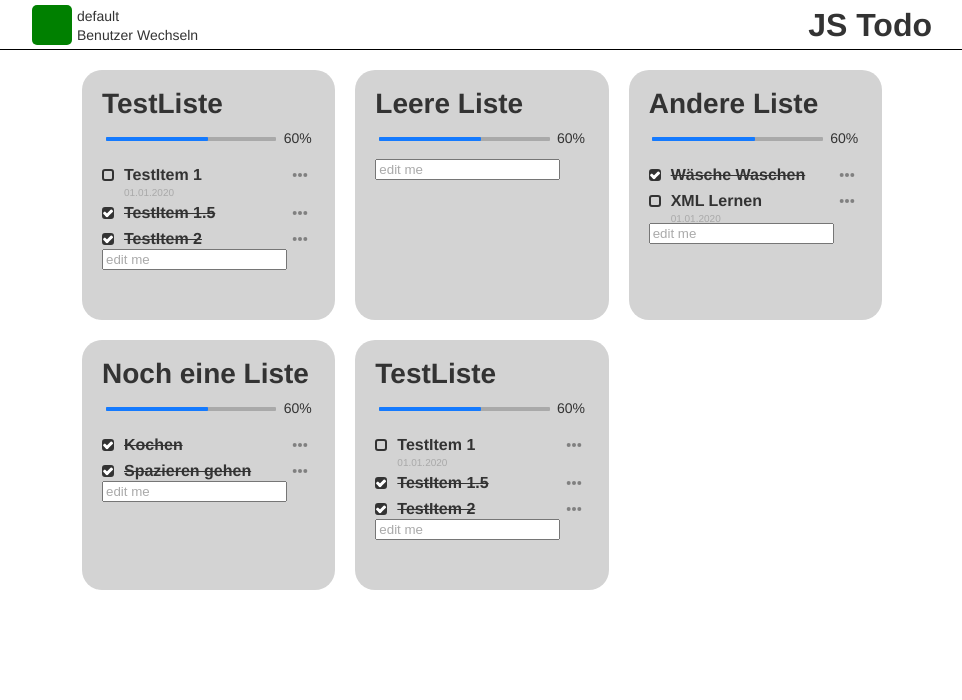
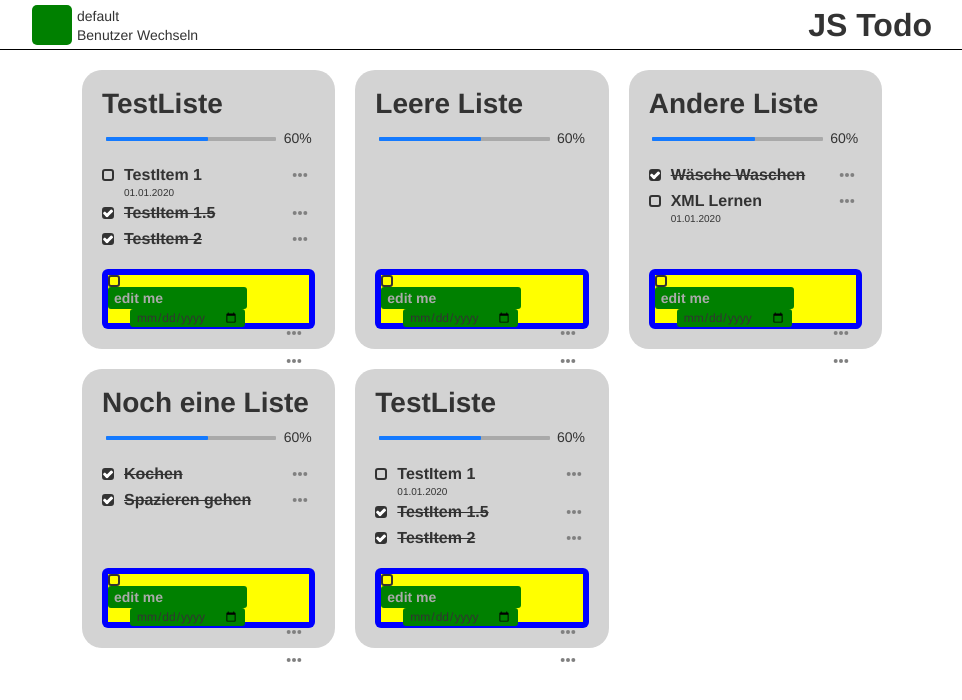
Before and after one commit to lucaschultz/jstodo, a Vue app in the folder client/: page / in a window 1280 px wide. Shown: the top 700 px of the page, without its empty margins (158-1120 px from the left). Built offline with nearby package versions, Linux system fonts and the light colour scheme.

Commit message:
Continued Working on ItemEditor component

```diff
--- a/client/public/style.css
+++ b/client/public/style.css
@@ -326,10 +326,11 @@ h1 {
   background: lightgrey;
   border-radius: 20px;
   padding: 20px;
+  min-height: 250px;
 }
 
 .todo-list-content {
-  min-height: 210px;
+  height: 100%;
   display: flex;
   flex-direction: column;
 }
@@ -369,7 +370,12 @@ h1 {
   border-radius: inherit;
 }
 
+.item-list {
+  margin-bottom: 20px;
+}
+
 /* Todo Item */
+
 
 .todo-item {
   display: flex;
@@ -445,7 +451,6 @@ input:checked ~ .item-name {
 
 .item-due {
   display: block;
-  color: darkgrey;
   font-size: 10px;
   margin-left: 22px;
   overflow: hidden;
@@ -485,3 +490,66 @@ input:checked ~ .item-due {
   flex-basis: 100%;
   height: 0;
 }
+
+/* ItemEditor */
+
+.todo-list-content > form {
+  margin-top: auto;
+  display: flex;
+  align-items: center;
+  flex-wrap: wrap;
+  background-color: blue;
+  padding: 6px;
+  border-radius: 6px;
+  height: 60px;
+  width: 100%;
+}
+
+.todo-list-content > form input {
+  display: block;
+  font-family: inherit;
+  color: inherit;
+  background-color: inherit;
+  border-radius: 3px;
+  border: none;
+  padding: 0 6px;
+  background-color: green;
+}
+
+.fiel-wrapper {
+  background-color: yellow;
+  height: 100%;
+}
+
+.todo-list-content > form input:focus {
+  outline: none;
+}
+
+.new-todo-name {
+  font-size: 14px;
+  font-weight: 600;
+  height: 22px;
+  width: calc(100% - 22px - 40px);
+}
+
+.button-wrapper {
+  margin-left: auto;
+  height: 100%;
+  display: flex;
+  flex-direction: column;
+  justify-content: space-between;
+  align-self: flex-start;
+}
+
+.new-todo-due {
+  font-size: 12px;
+  font-weight: 400;
+  margin-left: 22px;
+  width: auto;
+  height: 18px;
+  line-height: 18px;
+}
+
+.todo-list-content > form > .todo-check {
+  cursor: default;
+}
--- a/client/src/components/ItemEditor.vue
+++ b/client/src/components/ItemEditor.vue
@@ -1,10 +1,21 @@
 <template>
   <form>
-    <input v-model="name" placeholder="edit me">
+    <div class="fiel-wrapper">
+      <div class="todo-check"></div>
+      <input v-model="name" placeholder="edit me" class="new-todo-name">
+      <div class="break"></div>
+      <input type="date" class="new-todo-due" id="start" value="" min="2020-01-01">
+    </div>
+    <div class="button-wrapper">
+      <EditButton></EditButton>
+      <EditButton></EditButton>
+    </div>
   </form>
 </template>
 
 <script>
+import EditButton from './EditButton.vue';
+
 export default {
   name: 'ItemEditor',
   props: {
@@ -14,6 +25,9 @@ export default {
     return {
       name: this.item.name,
     };
+  },
+  components: {
+    EditButton
   }
 };
 </script>
--- a/client/src/components/TodoList.vue
+++ b/client/src/components/TodoList.vue
@@ -10,7 +10,7 @@
           <span>60%</span>
         </div>
       </div>
-      <ul>
+      <ul class="item-list">
         <TodoItem v-for="item in items" v-bind:item="item" v-bind:key="item.id" @updated-item="updateItems"></TodoItem>
       </ul>
       <ItemEditor :item="currentItem"></ItemEditor>
```
